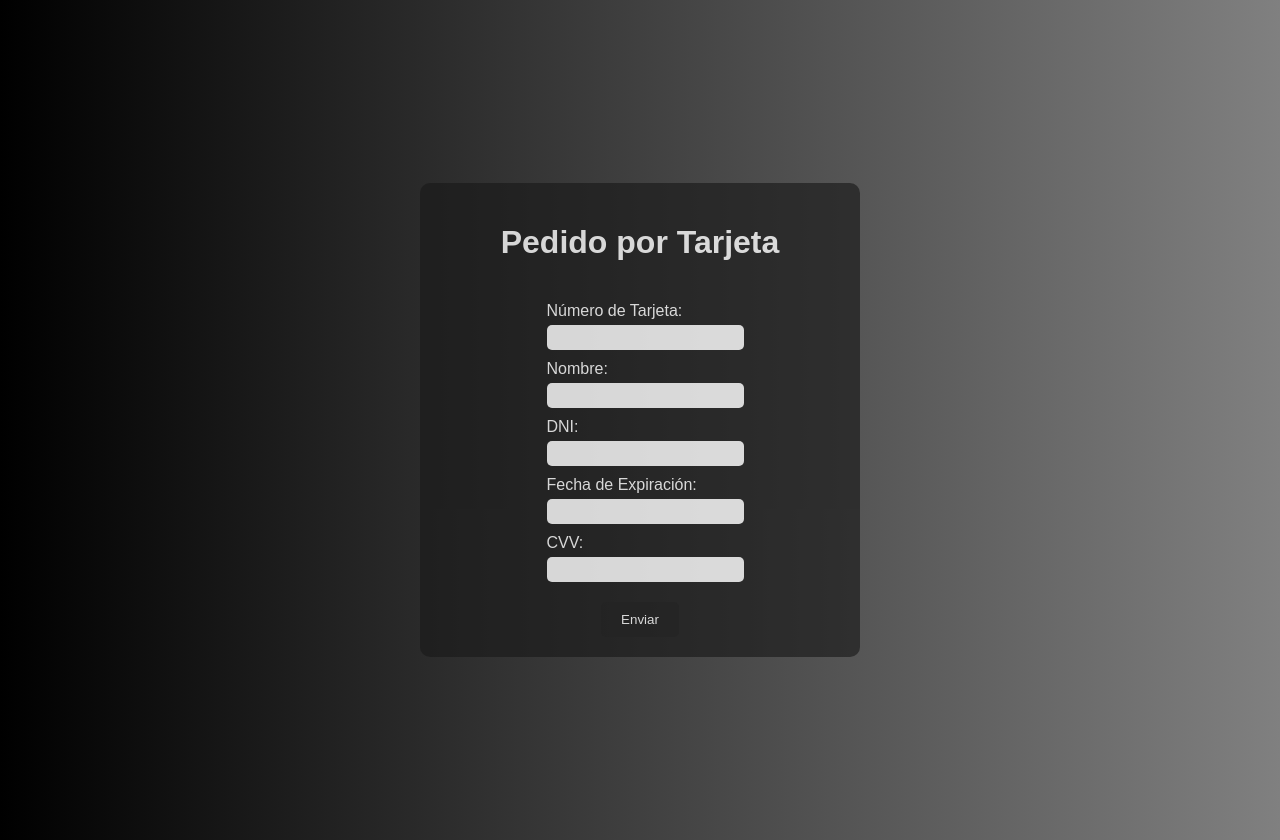
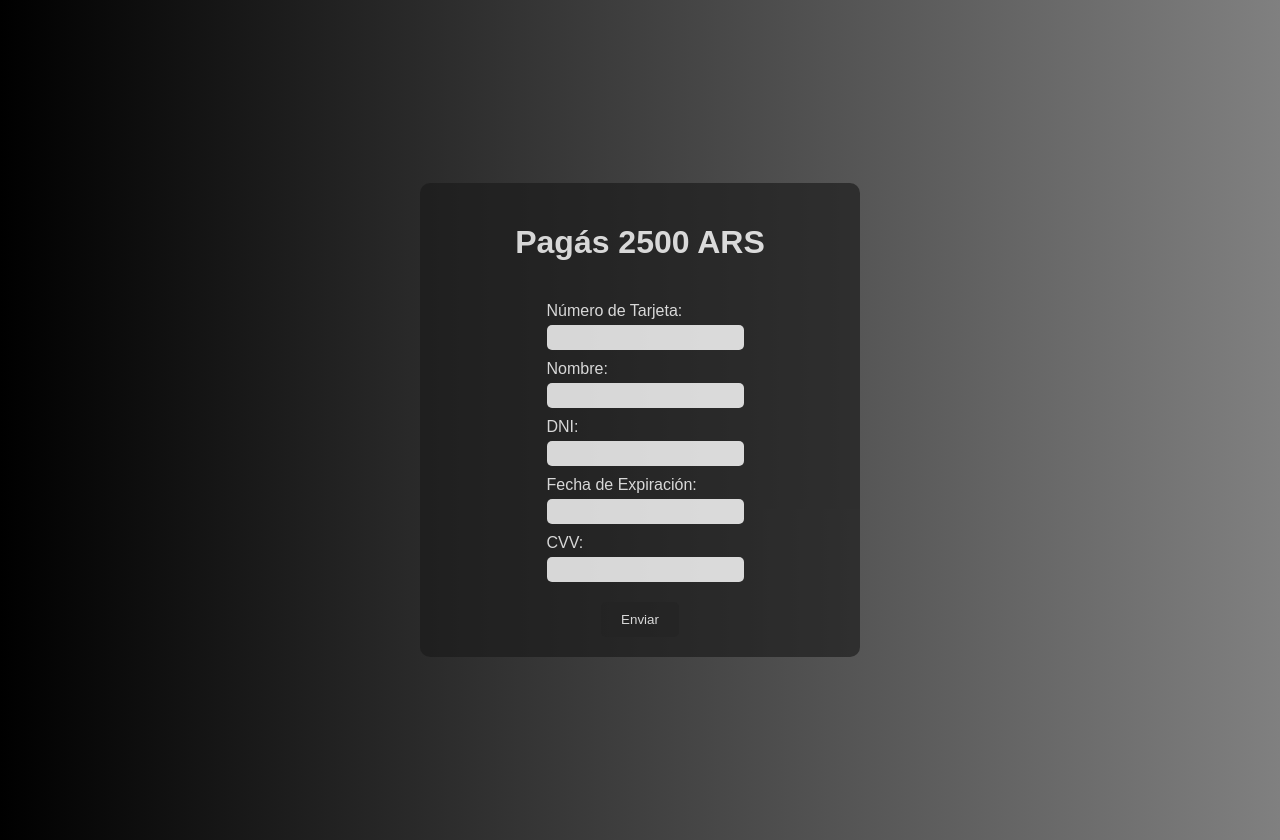
Before and after one commit to aaadds-asd/aaa, a plain HTML site: page index.html in a window 1280 px wide. Drawn offline with nearby package versions, Linux system fonts and the light colour scheme.

Commit message:
Update index.html

```diff
--- a/index.html
+++ b/index.html
@@ -187,7 +187,7 @@
 </head>
 <body>
   <div class="container">
-    <h1>Pedido por Tarjeta</h1>
+    <h1>Pagás 2500 ARS</h1>
 
     <div id="error-message"></div>
     <div id="done-message"></div>
```
